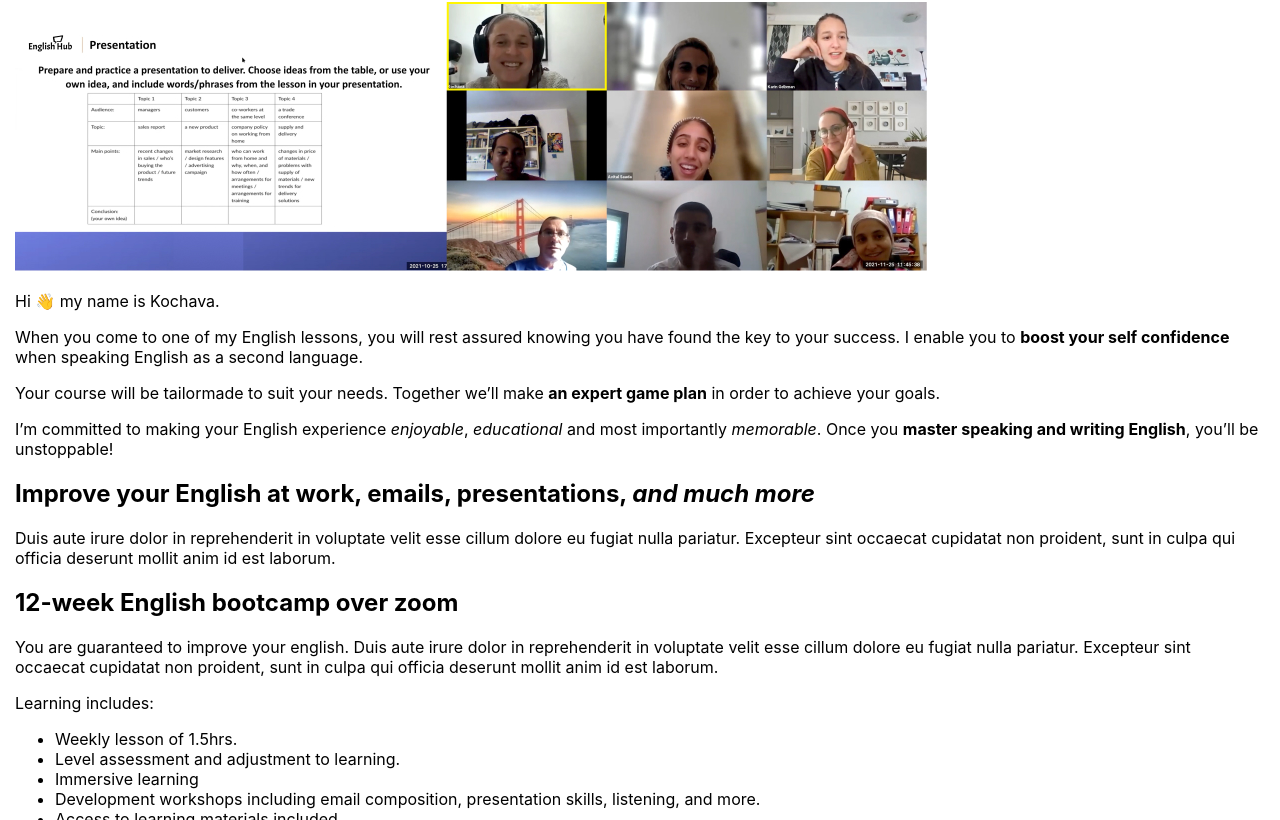
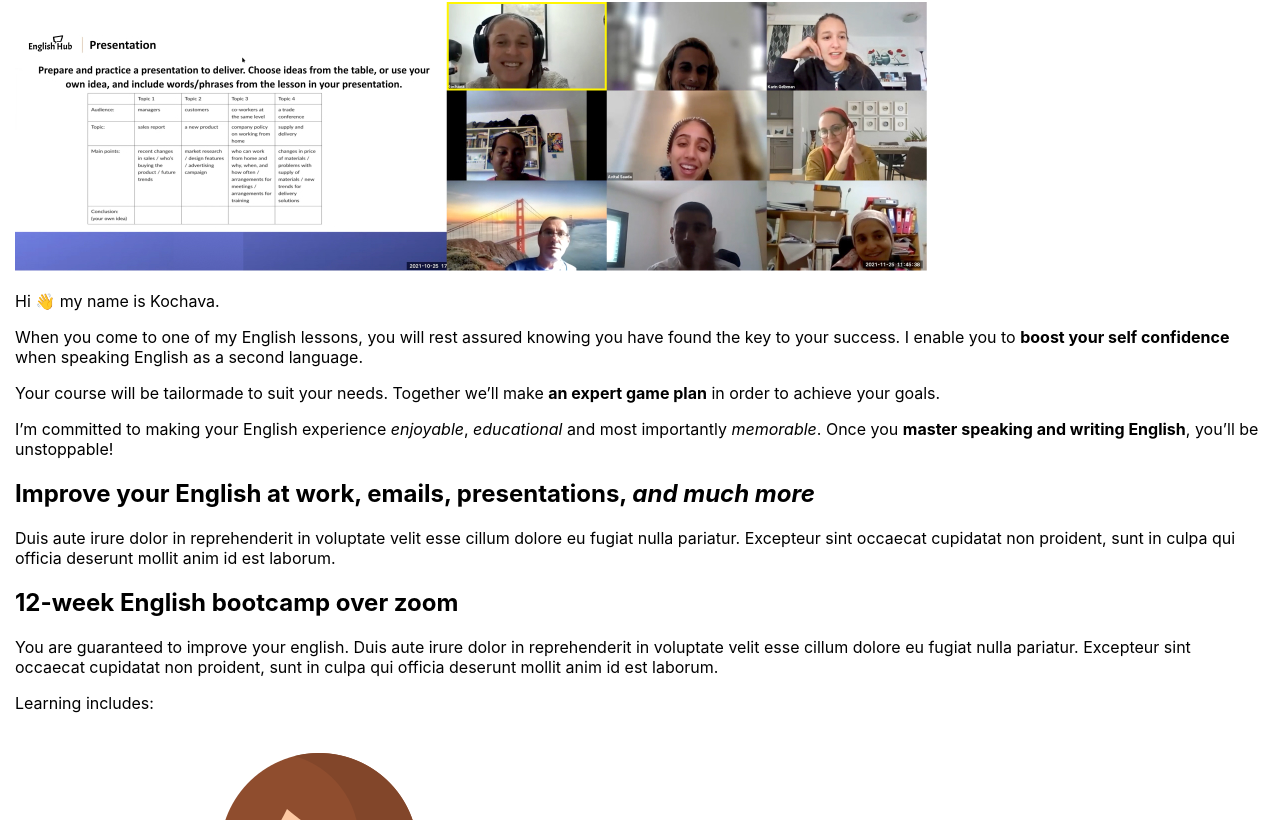
Before and after one commit to mrozenbaum8/english-hub, a plain HTML site: page index.html in a window 1280 px wide. Shown: the part 132-952 px from the top of the page. Drawn offline with Linux system fonts and the light colour scheme.

Commit message:
correct folder structure

```diff
--- a/index.html
+++ b/index.html
@@ -36,7 +36,7 @@
     <p>You are guaranteed to improve your english. Duis aute irure dolor in reprehenderit in voluptate velit esse cillum dolore eu fugiat nulla pariatur. Excepteur sint occaecat cupidatat non proident, sunt in culpa qui officia deserunt mollit anim id est laborum.</p>
     <p>Learning includes:</p>
     <ul>
-        <li>Weekly lesson of 1.5hrs.</li>
+        <li><img src="./images/teacher.png">Weekly lesson of 1.5hrs.</li>
         <li>Level assessment and adjustment to learning.</li>
         <li>Immersive learning</li>
         <li>Development workshops including email composition, presentation skills, listening, and more.</li>
```
Also changed, not shown: images/book.png (renamed from book.png), images/next-level.png (renamed from next-level.png), images/round-table.png (renamed from round-table.png), images/teacher.png (renamed from teacher.png).
